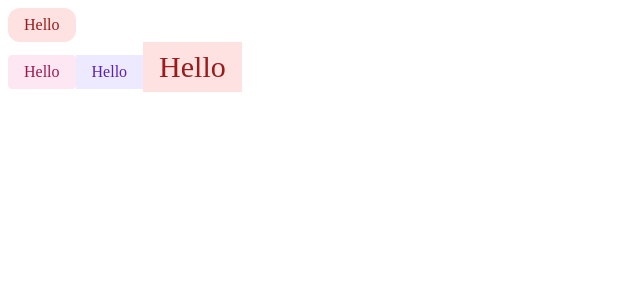
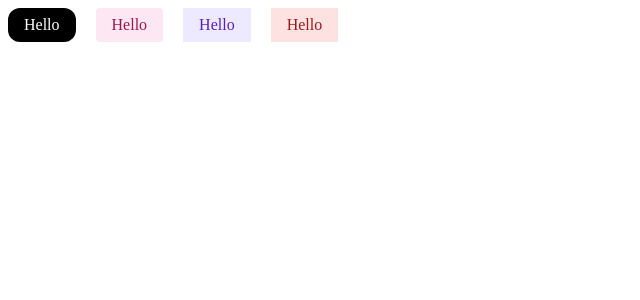
Before and after one commit to Aviupadhyay457/osnovno-component-library, a React (Vite) app: page / in a window 1280 px wide. Shown: the top 300 px of the page, without its empty margins (0-640 px from the left). Built offline with nearby package versions, Linux system fonts and the light colour scheme.

Commit message:
Refactor Badge component and update styles
Changed Badge from a div to a span for better inline usage. Improved theme fallback logic and added debug logging. Updated App to use flex layout and adjusted Badge props. Simplified Badge CSS by removing width and display properties.

```diff
--- a/src/App.jsx
+++ b/src/App.jsx
@@ -1,10 +1,12 @@
 import Badge from "./components/Badge/Badge.jsx"
 
 export default function App(){
-  return <>
-  <Badge theme="pink" shape="pill" style={{display:"block"}}>Hello</Badge>
-  <Badge theme="light-pink" shape="curve">Hello</Badge>
-  <Badge theme="indigo" onClick={()=>console.log("hello")}>Hello</Badge>
-  <Badge theme="pink" style={{fontSize:"30px" }} shape="32edsa">Hello</Badge>
-  </>
+  return(
+  <div style={{display:"flex", gap:"20px"}}>
+    <Badge theme="pin" shape="pill" style={{display:"block"}}>Hello</Badge>
+    <Badge theme="light-pink" shape="curve">Hello</Badge>
+    <Badge theme="indigo" onClick={()=>console.log("hello")}>Hello</Badge>
+    <Badge theme="pink" style={{fontSize:"16px" }} shape="32edsa">Hello</Badge>
+  </div>
+  )
 }
--- a/src/components/Badge/Badge.jsx
+++ b/src/components/Badge/Badge.jsx
@@ -4,9 +4,10 @@ export default function Badge({children, theme, shape, className,style, ...rest}
     let bgColor=""
     let fontColor=""
 
-    let chosenBadge=badgeColors.find(ele=>ele.theme===theme)
-    bgColor=chosenBadge.bgColor
-    fontColor=chosenBadge.fontColor
+    let chosenBadge=badgeColors.find(ele=>ele.theme===theme)|| null
+    console.log(chosenBadge)
+    bgColor=chosenBadge?chosenBadge.bgColor:"black"
+    fontColor=chosenBadge?chosenBadge.fontColor:"white"
 
     let BadgeStyle={
         backgroundColor:bgColor,
@@ -17,5 +18,5 @@ export default function Badge({children, theme, shape, className,style, ...rest}
     let shapeClass=shape==="pill"?"pill-shape":shape==="curve"?"curve-shape":""
     let badgeClass=`badge ${shapeClass} ${className?className:""}`
 
-    return <div style={BadgeStyle} className={badgeClass} {...rest}>{children}</div>
+    return <span style={BadgeStyle} className={badgeClass} {...rest}>{children}</span>
 }
--- a/src/components/Badge/index.css
+++ b/src/components/Badge/index.css
@@ -1,7 +1,6 @@
 .badge{
-    display: inline-block;
-    width: fit-content;
     padding:8px 16px 8px 16px;
+    text-align: center;
     border-radius: none;
 }
 
```
